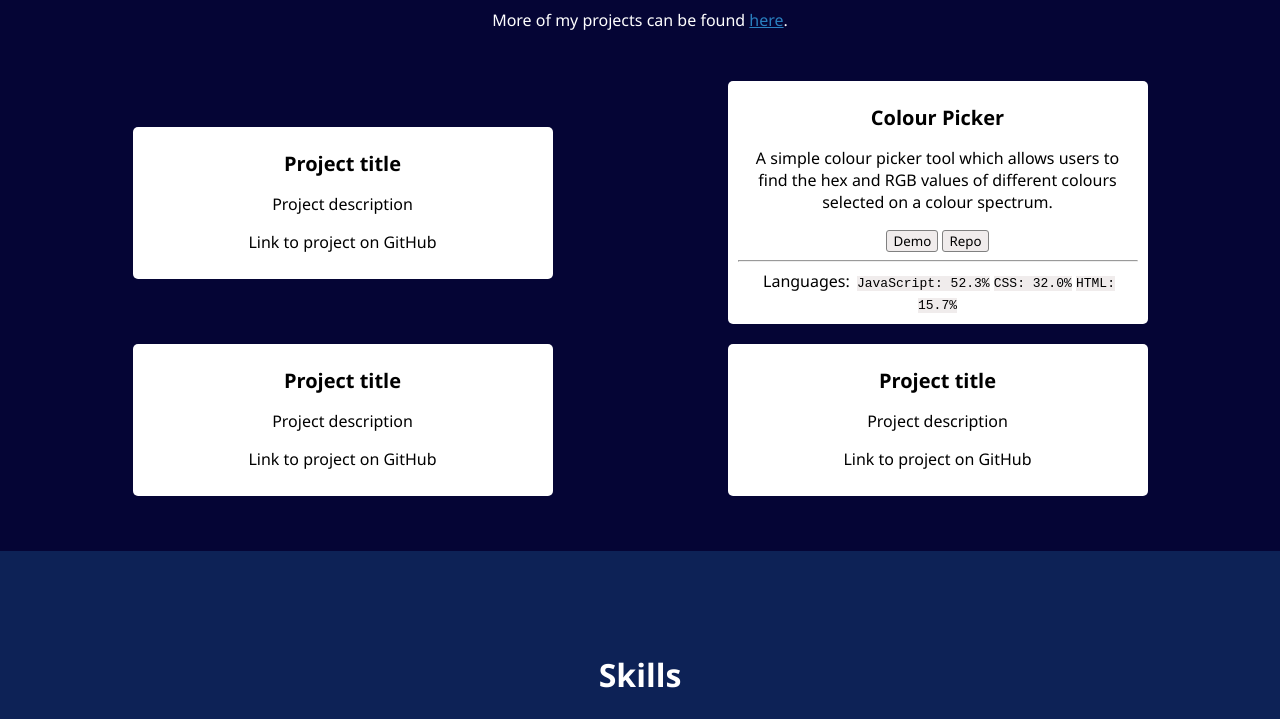
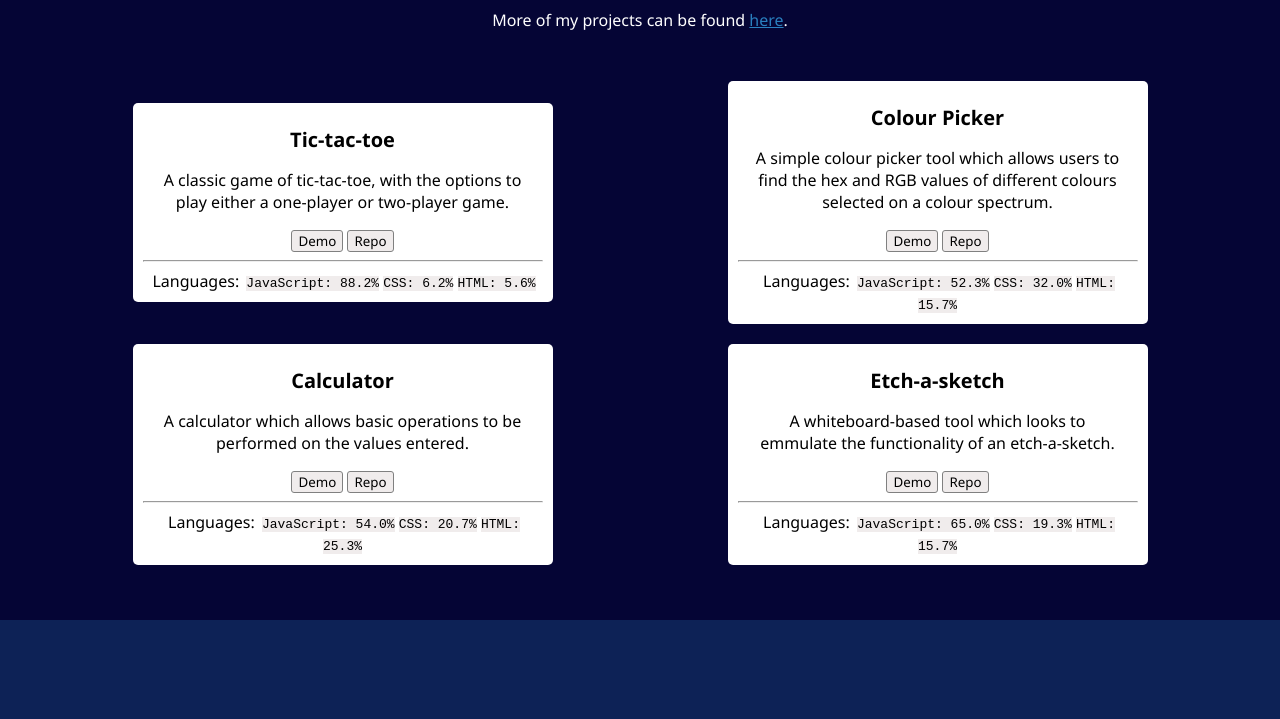
Before and after one commit to fran-mowat/personal-site, a plain HTML site: page index.html in a window 1280 px wide. Shown: the part 1300-2019 px from the top of the page. Drawn offline with Linux system fonts and the light colour scheme; animation ran at ten frames a second.

Commit message:
updating content of project cards

```diff
--- a/index.html
+++ b/index.html
@@ -55,15 +55,21 @@
         <p>More of my projects can be found <a href="https://github.com/fran0770" target="blank">here</a>.</p>
         <div id="project-container">
             <div class="project-tile one">
-                <h1>Project title</h1>
-                <p>Project description</p>
-                <p>Link to project on GitHub</p>
+                <h1>Tic-tac-toe</h1>
+                <p>A classic game of tic-tac-toe, with the options to play either a one-player or two-player game.</p>
+                <a href="https://fran0770.github.io/tic-tac-toe/" target="blank"><button>Demo</button></a>
+                <a href="https://github.com/fran0770/tic-tac-toe" target="blank"><button>Repo</button></a>
+                <hr>
+                <p class="language-title">Languages: </p>
+                <span class="language">JavaScript: 88.2%</span>
+                <span class="language">CSS: 6.2%</span>
+                <span class="language">HTML: 5.6%</span>
             </div>
             <div class="project-tile two">
                 <h1>Colour Picker</h1>
                 <p>A simple colour picker tool which allows users to find the hex and RGB values of different colours selected on a colour spectrum.</p>
-                <button>Demo</button>
-                <button>Repo</button>
+                <a href="https://fran0770.github.io/colour-picker/" target="blank"><button>Demo</button></a>
+                <a href="https://github.com/fran0770/colour-picker" target="blank"><button>Repo</button></a>
                 <hr>
                 <p class="language-title">Languages: </p>
                 <span class="language">JavaScript: 52.3%</span>
@@ -71,14 +77,26 @@
                 <span class="language">HTML: 15.7%</span>
             </div>
             <div class="project-tile three">
-                <h1>Project title</h1>
-                <p>Project description</p>
-                <p>Link to project on GitHub</p>
+                <h1>Calculator</h1>
+                <p>A calculator which allows basic operations to be performed on the values entered.</p>
+                <a href="https://fran0770.github.io/calculator/" target="blank"><button>Demo</button></a>
+                <a href="https://github.com/fran0770/calculator" target="blank"><button>Repo</button></a>
+                <hr>
+                <p class="language-title">Languages: </p>
+                <span class="language">JavaScript: 54.0%</span>
+                <span class="language">CSS: 20.7%</span>
+                <span class="language">HTML: 25.3%</span>
             </div>
             <div class="project-tile four">
-                <h1>Project title</h1>
-                <p>Project description</p>
-                <p>Link to project on GitHub</p>
+                <h1>Etch-a-sketch</h1>
+                <p>A whiteboard-based tool which looks to emmulate the functionality of an etch-a-sketch.</p>
+                <a href="https://fran0770.github.io/etch-a-sketch/" target="blank"><button>Demo</button></a>
+                <a href="https://github.com/fran0770/etch-a-sketch" target="blank"><button>Repo</button></a>
+                <hr>
+                <p class="language-title">Languages: </p>
+                <span class="language">JavaScript: 65.0%</span>
+                <span class="language">CSS: 19.3%</span>
+                <span class="language">HTML: 15.7%</span>
             </div>
         </div>
     </div>
```
